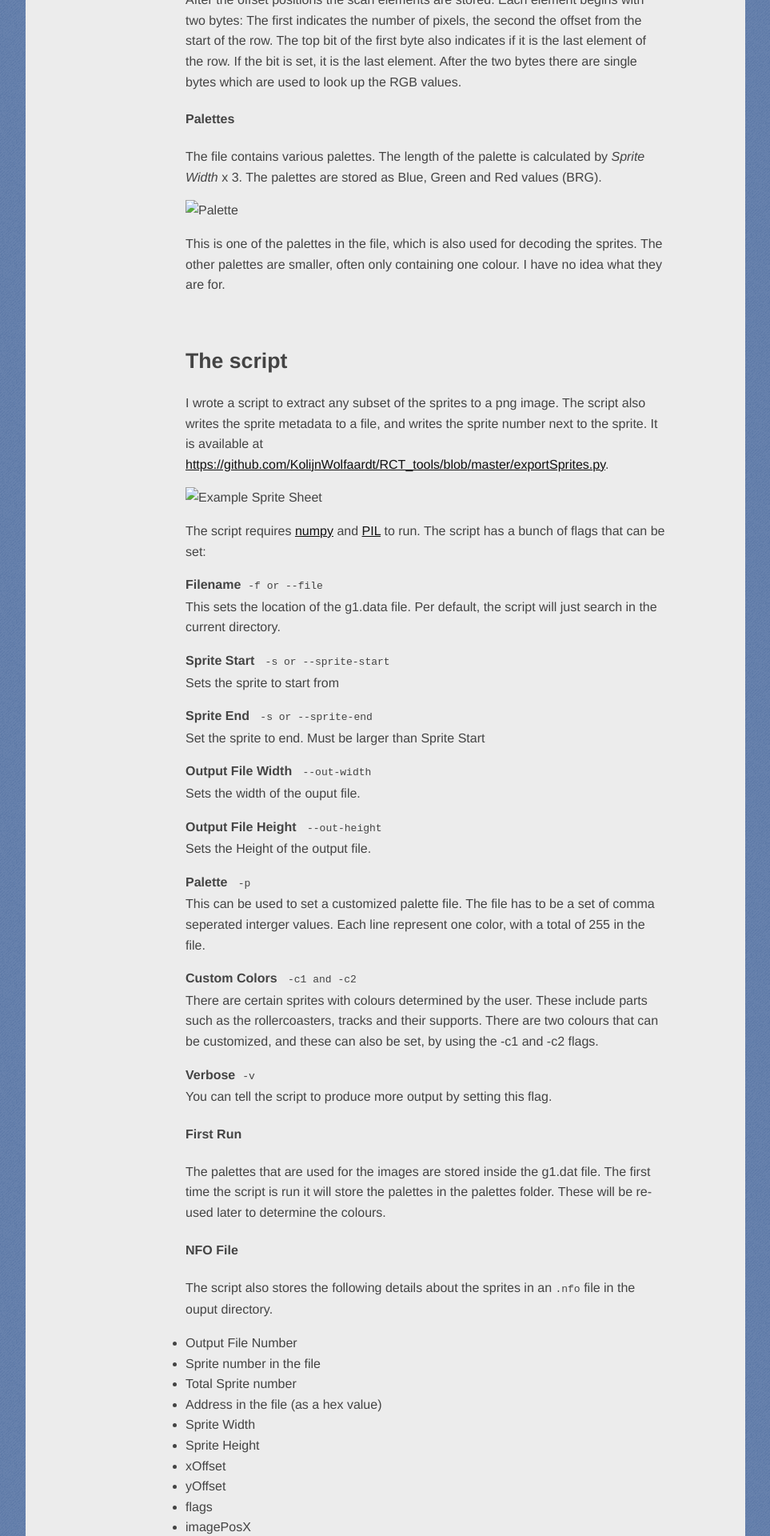
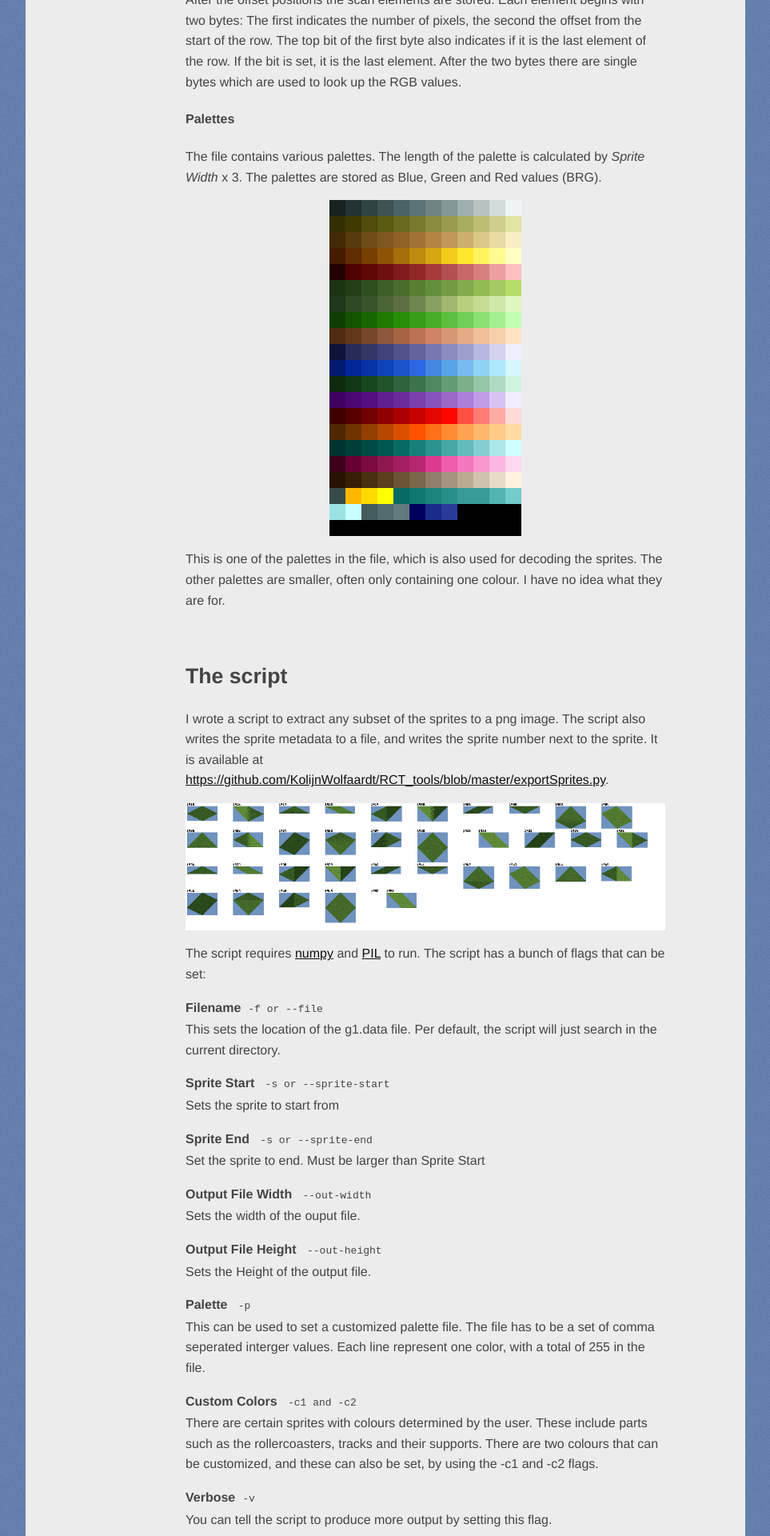
Before and after one commit to KolijnWolfaardt/KolijnWolfaardt.github.io, a Jekyll site: the page built from _posts/2015-10-18-Extracting-RCT-Sprites.markdown, in a window 1280 px wide. Shown: the part 2012-3932 px from the top of the page at 80% size, without its empty margins (108-1071 px from the left). Built offline with Jekyll 4.4.1, drawn with Linux system fonts in a browser that asks for light colours.

Commit message:
Fixed the images link
Signed-off-by: Kolijn <kolijn.wolfaardt@gmail.com>

```diff
--- a/_config.yml
+++ b/_config.yml
@@ -4,7 +4,7 @@ email: me@ZeroFortySeven.com
 description: > # this means to ignore newlines until "baseurl:"
   Kolijn Wolfaardt's blog, containing electronics and computer programming projects
 baseurl: "" # the subpath of your site, e.g. /blog/
-url: "ZeroFortySeven.com" # the base hostname & protocol for your site
+url: "zeroFortySeven.com" # the base hostname & protocol for your site
 github_username:  KolijnWolfaardt
 permalink: "/:year/:month/:title.html"
 # Build settings
--- a/_posts/2015-10-18-Extracting-RCT-Sprites.markdown
+++ b/_posts/2015-10-18-Extracting-RCT-Sprites.markdown
@@ -51,7 +51,7 @@ After the offset positions the scan elements are stored. Each element begins wit
 #### Palettes ####
 The file contains various palettes. The length of the palette is calculated by <i>Sprite Width</i> x 3. The palettes are stored as Blue, Green and Red values (BRG).
 
-![Palette]({{ site.url }}/images/rct_palette.png)
+![Palette]({{ site.baseurl }}/images/rct_palette.png)
 
 This is one of the palettes in the file, which is also used for decoding the sprites. The other palettes are smaller, often only containing one colour. I have no idea what they are for.
 
@@ -61,7 +61,7 @@ This is one of the palettes in the file, which is also used for decoding the spr
 
 I wrote a script to extract any subset of the sprites to a png image. The script also writes the sprite metadata to a file, and writes the sprite number next to the sprite. It is available at [https://github.com/KolijnWolfaardt/RCT_tools/blob/master/exportSprites.py](https://github.com/KolijnWolfaardt/RCT_tools/blob/master/exportSprites.py).
 
-![Example Sprite Sheet]({{ site.url }}/images/rct_example_sprites.png)
+![Example Sprite Sheet]({{ site.baseurl }}/images/rct_example_sprites.png)
 
 
 The script requires [numpy](http://www.numpy.org/) and [PIL](http://www.pythonware.com/products/pil/) to run.
```
